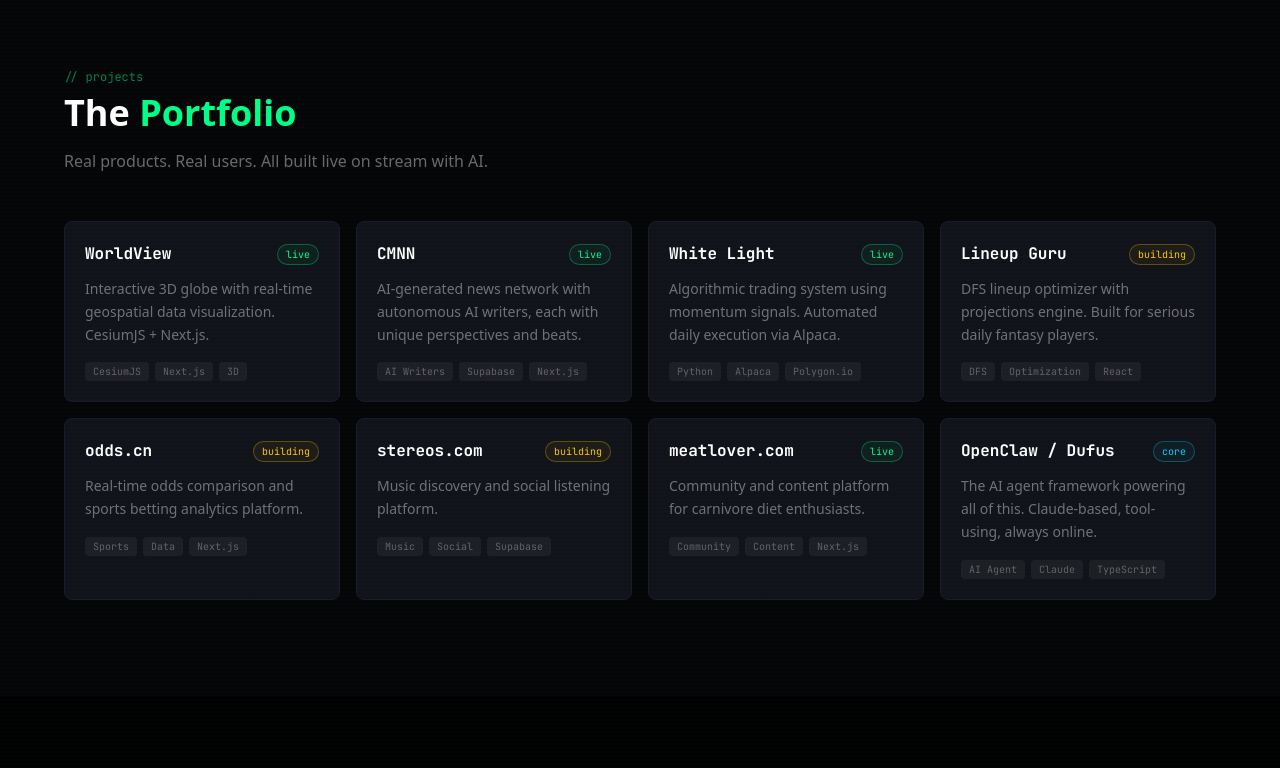
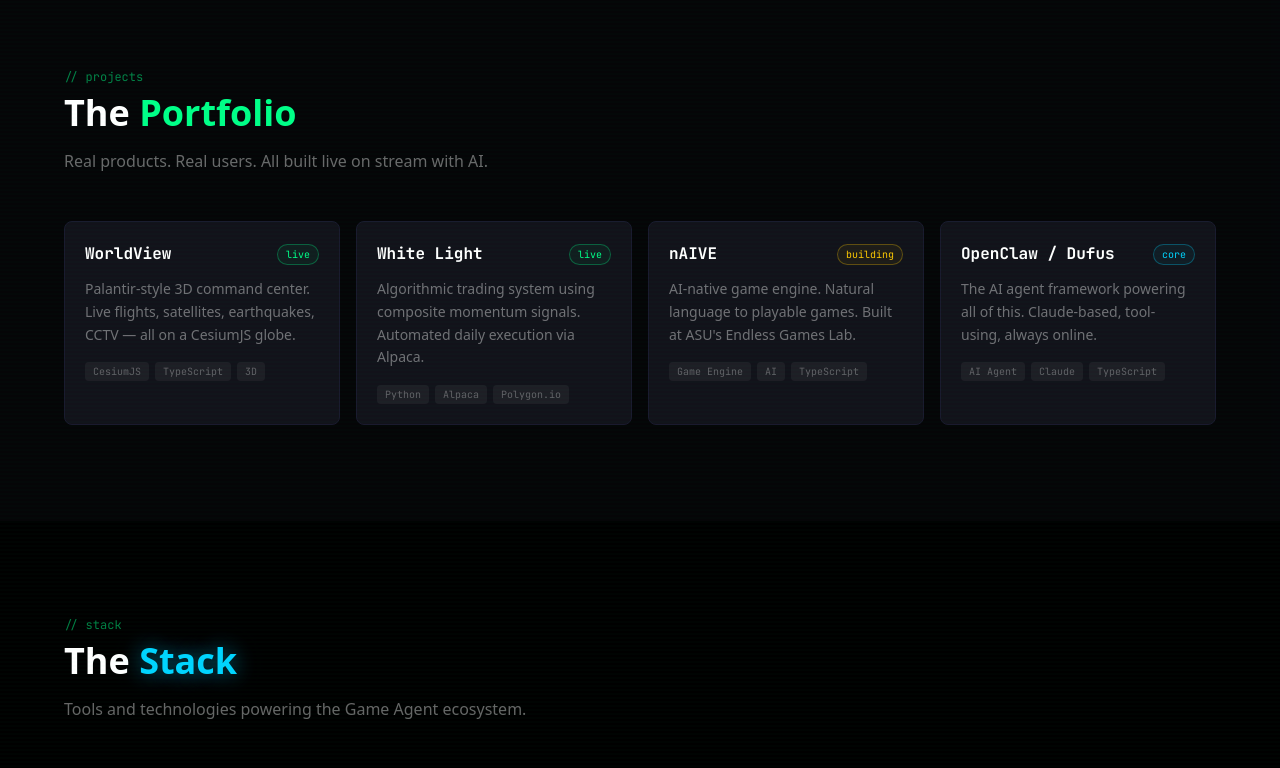
Before and after one commit to poro/gameagent-dev, a Next.js app: page / in a window 1280 px wide. Shown: the part 1544-2312 px from the top of the page. Built offline with nearby package versions, Linux system fonts and the light colour scheme.

Commit message:
Remove AIC affiliate sites from projects section

```diff
--- a/src/components/Projects.tsx
+++ b/src/components/Projects.tsx
@@ -1,52 +1,24 @@
 const projects = [
   {
     name: "WorldView",
-    desc: "Interactive 3D globe with real-time geospatial data visualization. CesiumJS + Next.js.",
-    tags: ["CesiumJS", "Next.js", "3D"],
+    desc: "Palantir-style 3D command center. Live flights, satellites, earthquakes, CCTV — all on a CesiumJS globe.",
+    tags: ["CesiumJS", "TypeScript", "3D"],
     status: "live",
-    url: "#",
-  },
-  {
-    name: "CMNN",
-    desc: "AI-generated news network with autonomous AI writers, each with unique perspectives and beats.",
-    tags: ["AI Writers", "Supabase", "Next.js"],
-    status: "live",
-    url: "https://cmnn.com",
+    url: "https://worldview.game-agents.com",
   },
   {
     name: "White Light",
-    desc: "Algorithmic trading system using momentum signals. Automated daily execution via Alpaca.",
+    desc: "Algorithmic trading system using composite momentum signals. Automated daily execution via Alpaca.",
     tags: ["Python", "Alpaca", "Polygon.io"],
     status: "live",
     url: "#",
   },
   {
-    name: "Lineup Guru",
-    desc: "DFS lineup optimizer with projections engine. Built for serious daily fantasy players.",
-    tags: ["DFS", "Optimization", "React"],
+    name: "nAIVE",
+    desc: "AI-native game engine. Natural language to playable games. Built at ASU's Endless Games Lab.",
+    tags: ["Game Engine", "AI", "TypeScript"],
     status: "building",
-    url: "https://lineup.guru",
-  },
-  {
-    name: "odds.cn",
-    desc: "Real-time odds comparison and sports betting analytics platform.",
-    tags: ["Sports", "Data", "Next.js"],
-    status: "building",
-    url: "https://odds.cn",
-  },
-  {
-    name: "stereos.com",
-    desc: "Music discovery and social listening platform.",
-    tags: ["Music", "Social", "Supabase"],
-    status: "building",
-    url: "https://stereos.com",
-  },
-  {
-    name: "meatlover.com",
-    desc: "Community and content platform for carnivore diet enthusiasts.",
-    tags: ["Community", "Content", "Next.js"],
-    status: "live",
-    url: "https://meatlover.com",
+    url: "https://naive.game-agents.com",
   },
   {
     name: "OpenClaw / Dufus",
```
